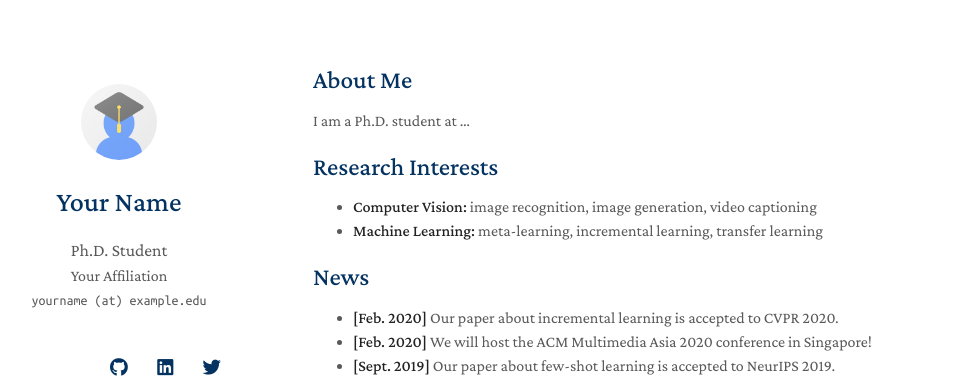
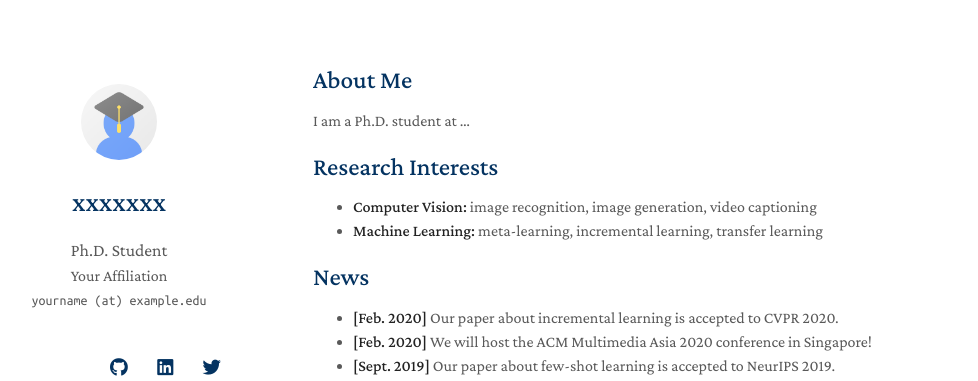
Before and after one commit to fu-feng/fu-feng.github.io, a Jekyll site: the page built from index.md, in a window 1280 px wide. Shown: the top 381 px of the page, without its empty margins (157-1135 px from the left). Built offline with Jekyll 4.4.1, drawn with Linux system fonts in a browser that asks for light colours; nearby versions of some CDN libraries; a style sheet for code colours, icons or effects is not loaded; our own code applies the rules of GitHub Pages for plain Markdown files.

Commit message:
Update _config.yml

```diff
--- a/_config.yml
+++ b/_config.yml
@@ -1,5 +1,5 @@
 # Basic Information
-title: Your Name
+title: xxxxxxx
 position: Ph.D. Student
 affiliation: Your Affiliation
 email: yourname (at) example.edu
```
